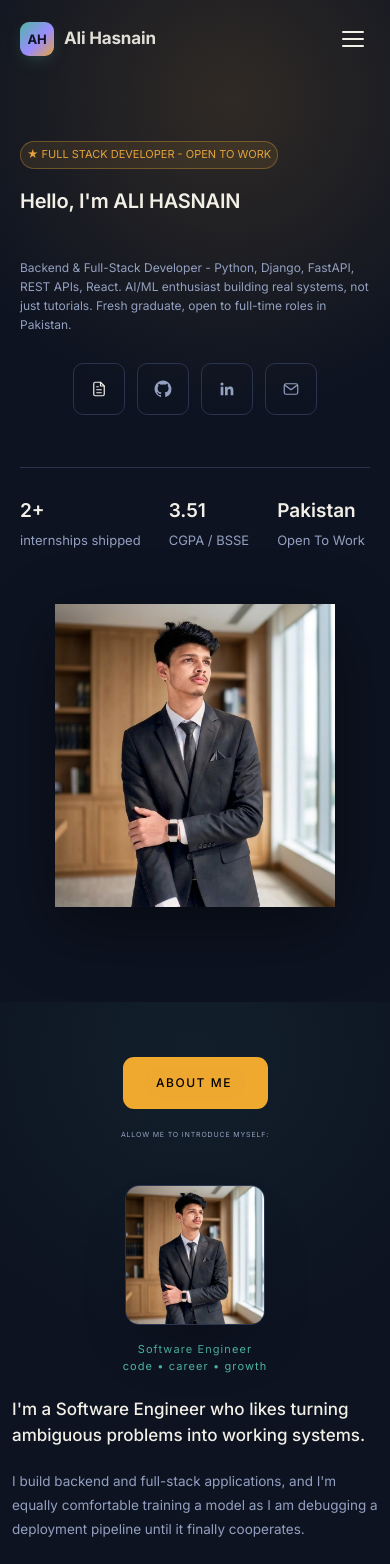
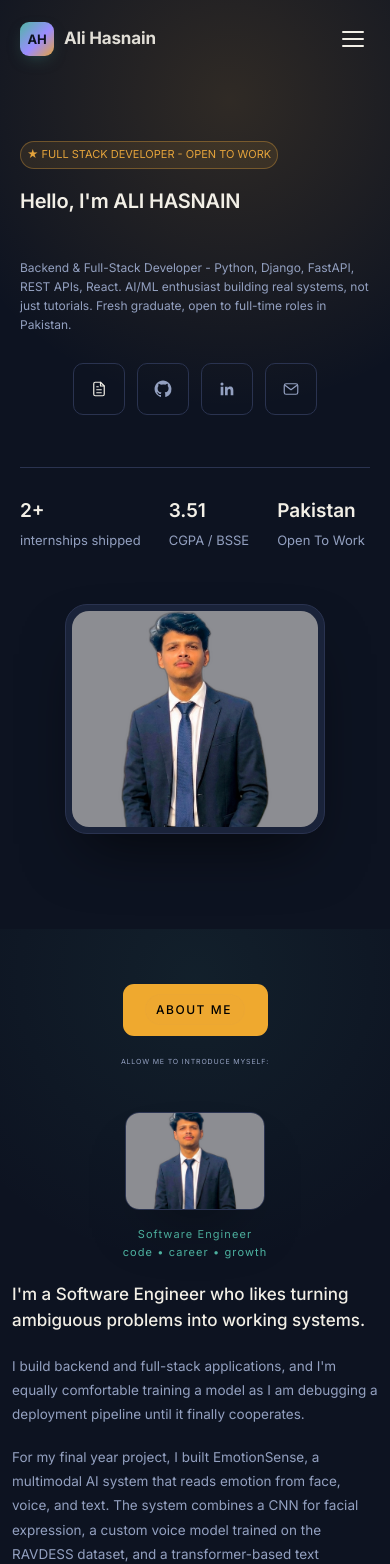
Before and after one commit to ali719386/ali-hasnain-portfolio, a React (Vite) app: page / in a window 390 px wide. Shown: the top 1564 px of the page. Built offline with nearby package versions, Linux system fonts and the light colour scheme.

Commit message:
Update About, Hero, Projects, Education, Experience sections

```diff
--- a/src/components/About.css
+++ b/src/components/About.css
@@ -131,7 +131,7 @@
 
 .about-photo-flip {
   width: 100%;
-  aspect-ratio: 3 / 4;
+  aspect-ratio: 3 / 2.8; /* was 3/4 — box now matches the visible 70%-tall photo, no dead space below it */
   cursor: pointer;
   perspective: 1400px;
 }
@@ -139,7 +139,7 @@
 .about-photo-inner {
   position: relative;
   width: 100%;
-  height: 100%;
+  height: 100%; /* fills the (now correctly-sized) box — photo's visible size is unchanged */
   transition: transform 0.65s cubic-bezier(.4, .2, .2, 1);
   transform-style: preserve-3d;
 }
@@ -563,7 +563,7 @@
 
   .about-photo-flip {
     width: 96px;
-    aspect-ratio: 1 / 1;
+    aspect-ratio: 1 / 0.7; /* was 1/1 — matches visible 70%-tall photo, no dead space */
     flex: none;
   }
 
@@ -656,7 +656,7 @@
 
   .about-photo-flip {
     width: 140px;
-    aspect-ratio: 1 / 1;
+    aspect-ratio: 1 / 0.7; /* was 1/1 — matches visible 70%-tall photo, no dead space */
   }
 
 
--- a/src/components/About.jsx
+++ b/src/components/About.jsx
@@ -54,7 +54,7 @@ export default function About() {
             >
               <div className={`about-photo-inner${flipped ? ' is-flipped' : ''}`}>
                 <div className="about-photo-face about-photo-front">
-                  <img src="/images/Ali image.jpeg" alt="Ali Hasnain" />
+                  <img src="/images/Ali image.png" alt="Ali Hasnain" />
                 </div>
                 <div className="about-photo-face about-photo-back">
                   <span className="about-photo-back-name">Ali Hasnain</span>
--- a/src/components/Education.jsx
+++ b/src/components/Education.jsx
@@ -89,9 +89,6 @@ const CERTIFICATIONS = [
       'NLP',
       'Generative AI',
       'LLMs',
-      'Hugging Face',
-      'Flask',
-      'OpenCV',
       'Git & GitHub',
     ],
   },
--- a/src/components/Experience.jsx
+++ b/src/components/Experience.jsx
@@ -5,7 +5,13 @@ const LOG = [
     date: 'Nov 2025 - Jan 2026',
     title: 'Software Engineer Intern - Sofrix',
     body: 'Full-stack work with React and Next.js, building responsive interfaces and wiring them to backend logic. Picked up state management patterns and how a modern web app is actually architected end to end.',
-    tags: ['React', 'Next.js', 'Frontend'],
+    tags: ['Python',
+      'Machine Learning',
+      'Deep Learning',
+      'NLP',
+      'Generative AI',
+      'LLMs',
+      'Git & GitHub',],
   },
   {
     date: 'Jul 2025 - Sep 2025',
--- a/src/components/Hero.css
+++ b/src/components/Hero.css
@@ -156,20 +156,37 @@
 }
 
 /* ================================
-   HERO PHOTO — simple, clean card
+   HERO PHOTO — attractive square card
 ================================ */
 .hero-photo-wrap{
   display:flex;
   align-items:center;
   justify-content:center;
-  transform: translateY(-30px);
+  transform: translateY(-45px);
+}
+.hero-photo-card{
+  position:relative;
+  width:320px;
+  height:300px;
+  border-radius:26px;
+  padding:6px;
+  background:var(--ink-panel-2);
+  border:1px solid var(--ink-line);
+  box-shadow: 0 30px 60px -20px rgba(0,0,0,0.6);
+  transition: transform .35s ease, box-shadow .35s ease;
+}
+.hero-photo-card:hover{
+  transform: translateY(-6px);
+  box-shadow: 0 40px 70px -18px rgba(0,0,0,0.65);
 }
 .hero-photo{
   width:100%;
-  max-width:360px;
-  height:auto;
+  height:100%;
   display:block;
-  filter:drop-shadow(0 20px 34px rgba(0,0,0,0.45));
+  object-fit:cover;
+  object-position: top center;
+  border-radius:22px;
+  background:var(--ink-panel);
 }
 
 /* ================================
@@ -179,7 +196,8 @@
   .hero-inner{ grid-template-columns:1fr; }
   .hero{ padding:140px 0 80px; }
   .hero-photo-wrap{ min-height:auto; margin-top:12px; transform: translateY(-15px); }
-  .hero-photo{ max-width:280px; }
+  .hero-photo-card{ width:260px; height:230px; border-radius:22px; }
+  .hero-photo{ border-radius:17px; }
 }
 
 @media (max-width:600px){
--- a/src/components/Hero.jsx
+++ b/src/components/Hero.jsx
@@ -102,7 +102,7 @@ export default function Hero() {
 <div className="hero-photo-wrap">
 
           <div className="hero-photo-card">
-            <img src="/images/Ali image.jpeg" alt="Ali Hasnain" className="hero-photo" />
+            <img src="/images/Ali image.png" alt="Ali Hasnain" className="hero-photo" />
           </div>
         </div>
       </div>
--- a/src/components/Projects.jsx
+++ b/src/components/Projects.jsx
@@ -35,10 +35,10 @@ const PROJECTS = [
     github: 'https://github.com/ali719386/ecommerce-website-django',
   },
   {
-    name: 'Todo List Application',
-    desc: 'Task manager pairing a Next.js frontend with a Django + PostgreSQL backend.',
-    stack: ['Next.js', 'Django', 'PostgreSQL'],
-    github: 'https://github.com/ali719386/todo-app',
+    name: 'KILN - Coffee Shop Website',
+    desc: 'Fully animated coffee shop site with an interactive menu, cart, and WhatsApp/Email ordering, built around cinematic hero animations.',
+    stack: ['React', 'Vite', 'Tailwind CSS', 'Framer Motion'],
+    github: 'https://github.com/ali719386/kiln-coffee',
   },
   {
     name: 'Gourmet Management System',
```
Also changed, not shown: public/images/Ali image.jpeg (deleted), public/images/Ali image.png (added).
